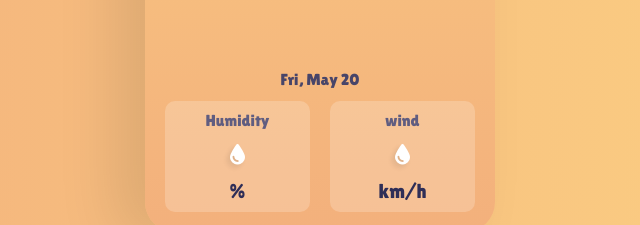
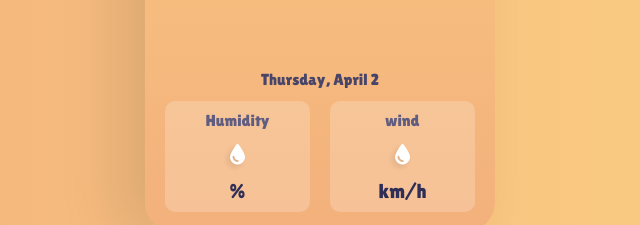
Before and after one commit to CoderRocha/climaAi, a React (Vite) app: page / in a window 1280 px wide. Shown: the part 493-718 px from the top of the page, without its empty margins (320-960 px from the left). Built offline with nearby package versions, Linux system fonts and the light colour scheme; no server answers.

Commit message:
feat: added customized dates

```diff
--- a/src/components/WeatherApp.jsx
+++ b/src/components/WeatherApp.jsx
@@ -65,6 +65,15 @@ export default function WeatherApp() {
 
     const backgroundImage = data.weather ? backgroundImages[data.weather[0].main] : null;
 
+    const currentDate = new Date();
+    const daysOfWeek = ['Sunday', 'Monday', 'Tuesday', 'Wednesday', 'Thursday', 'Friday', 'Saturday'];
+    const months = ['January', 'February', 'March', 'April', 'May', 'June', 'July', 'August', 'September', 'October', 'November', 'December'];
+    const dayOfWeek = daysOfWeek[currentDate.getDay()];
+    const month = months[currentDate.getMonth()];
+    const dayOfMonth = currentDate.getDate();
+
+    const formattedDate = `${dayOfWeek}, ${month} ${dayOfMonth}`;
+
     return (
         <div className="container" style={{backgroundImage: backgroundImage}}>
             <div className="weather-app" style={{backgroundImage: backgroundImage ? backgroundImage.replace("to right", "to top") : null}}>
@@ -86,7 +95,7 @@ export default function WeatherApp() {
                     <div className="temp">{data.main ? `${Math.floor(data.main.temp)}º` : null}</div>
                 </div>
                 <div className="weather-date">
-                    <p>Fri, May 20</p>
+                    <p>{formattedDate}</p>
                 </div>
                 <div className="weather-data">
                     <div className="humidity">
```
